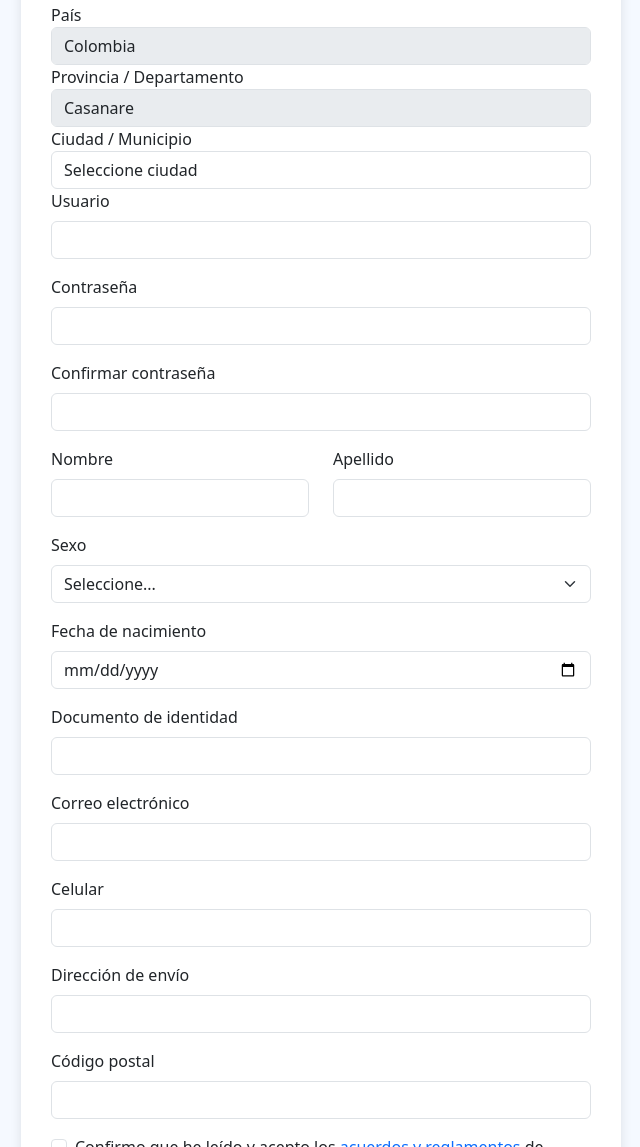
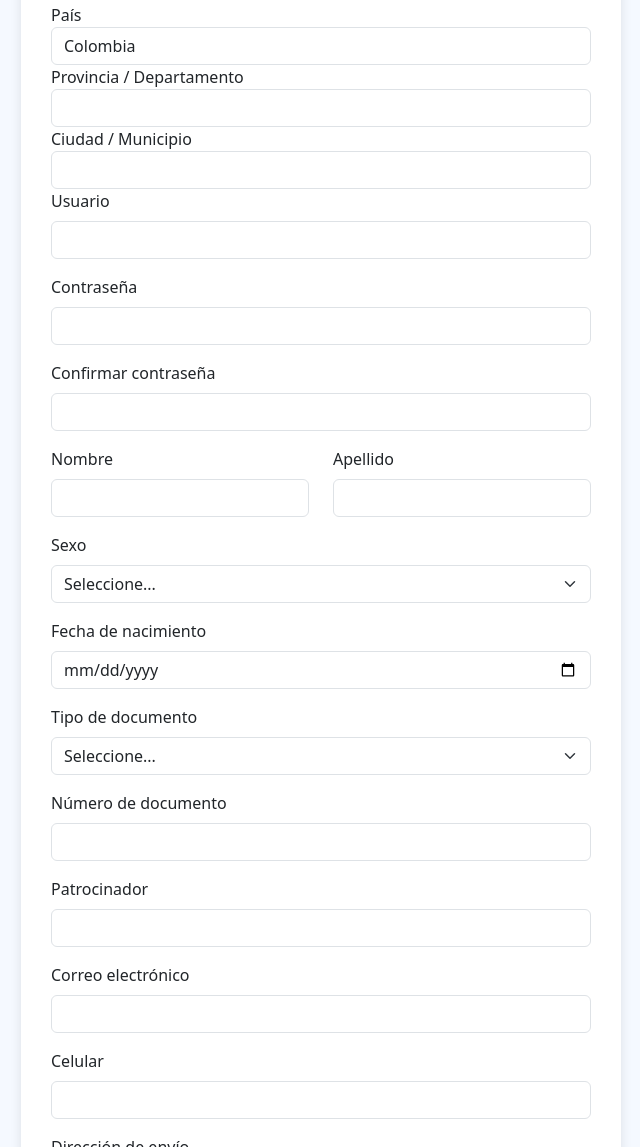
Before and after one commit to vargasfrankh-design/porkcasare-site, a website with bundled scripts: page register.html in a window 1280 px wide. Shown: the part 341-1488 px from the top of the page, without its empty margins (319-959 px from the left). Built offline with nearby package versions, Linux system fonts and the light colour scheme.

Commit message:
Update register.html

```diff
--- a/register.html
+++ b/register.html
@@ -49,20 +49,20 @@
         </select>
       </div>
 
-      <!-- pais/ciudad -->
-     <div class="form-group">
-  <label for="country">País</label>
-  <select id="country" class="form-control" required></select>
+     <!-- País / Provincia / Ciudad -->
+<div class="form-group">
+  <label for="pais">País</label>
+  <select id="pais" class="form-control" required></select>
 </div>
 
 <div class="form-group">
-  <label for="province">Provincia / Departamento</label>
-  <select id="province" class="form-control" required></select>
+  <label for="provincia">Provincia / Departamento</label>
+  <select id="provincia" class="form-control" required></select>
 </div>
 
 <div class="form-group">
-  <label for="city">Ciudad / Municipio</label>
-  <select id="city" class="form-control" required></select>
+  <label for="ciudad">Ciudad / Municipio</label>
+  <select id="ciudad" class="form-control" required></select>
 </div>
 
 
@@ -105,10 +105,25 @@
       </div>
 
       <!-- Documento -->
-      <div class="mb-3">
-        <label class="form-label">Documento de identidad</label>
-        <input type="text" id="documento" class="form-control" required>
-      </div>
+<div class="mb-3">
+  <label class="form-label">Tipo de documento</label>
+  <select id="tipoDocumento" class="form-select" required>
+    <option value="">Seleccione...</option>
+    <option value="CC">Cédula de ciudadanía</option>
+    <option value="TI">Tarjeta de identidad</option>
+    <option value="CE">Cédula de extranjería</option>
+  </select>
+</div>
+<div class="mb-3">
+  <label class="form-label">Número de documento</label>
+  <input type="text" id="numeroDocumento" class="form-control" required>
+</div>
+
+      <!-- Patrocinador -->
+<div class="mb-3">
+  <label class="form-label">Patrocinador</label>
+  <input type="text" id="patrocinador" class="form-control">
+</div>
 
       <!-- Contacto -->
       <div class="mb-3">
```
